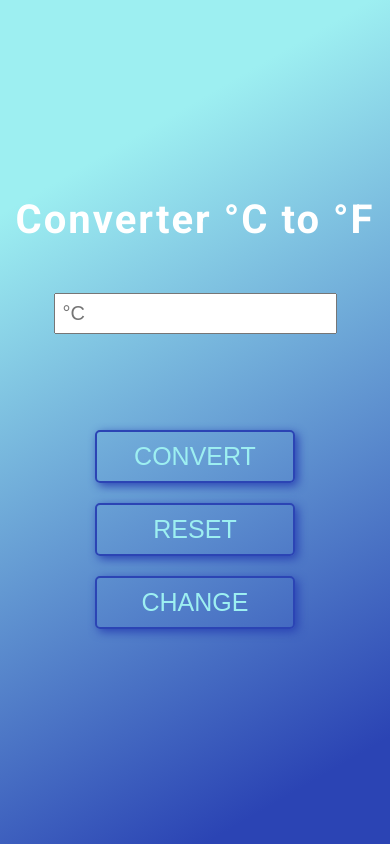
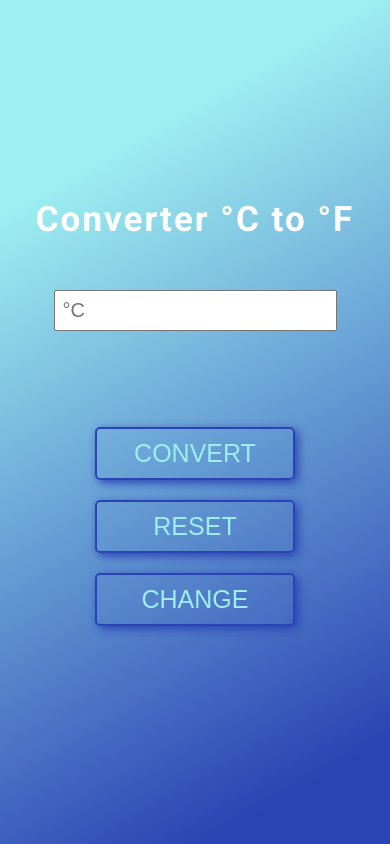
Before and after one commit to piotrmaliga-git/Converter-Celsius-to-Fahrenheit, a plain HTML site: page index.html in a window 390 px wide. Drawn offline with Linux system fonts and the light colour scheme.

Commit message:
Added changes in media-queries

```diff
--- a/style/style.css
+++ b/style/style.css
@@ -61,7 +61,12 @@ button:hover {
 }
 
 /* ------> Media queries <------ */
-@media screen and (max-width: 950px) {
+@media screen and (max-width: 500px){ /*Smartphones*/
+  label{
+    font-size: 35px;
+  }
+}
+@media screen and (max-width: 1000px) {/*Bigger screens*/
   button {
     display: flex;
     margin-bottom: 20px;
```
Also changed, not shown: index.html (line endings or trailing spaces), js/script.js (line endings or trailing spaces), 1 other file.
